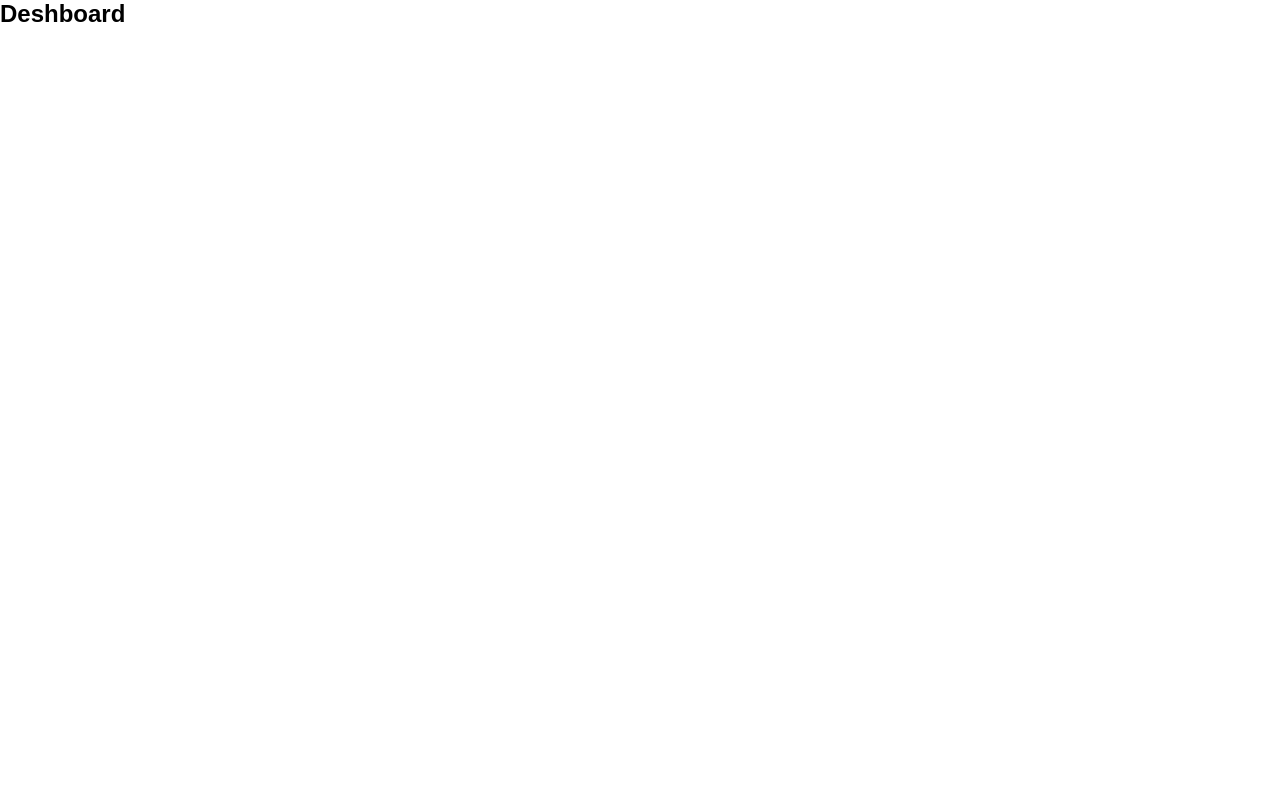
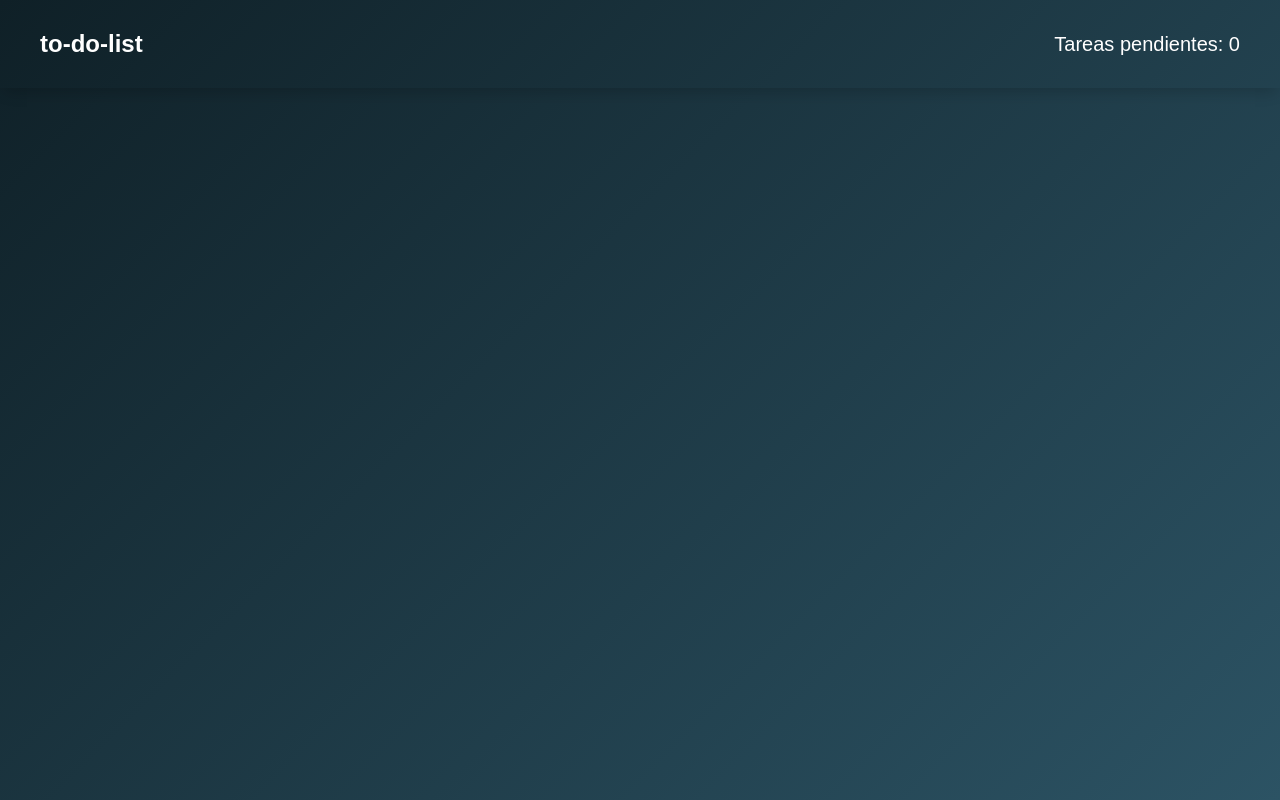
Before and after one commit to fogel98n/to-do-list, a plain HTML site: page page/deshboard.html in a window 1280 px wide. Drawn offline with Linux system fonts and the light colour scheme.

Commit message:
feat:header front-end terminado

```diff
--- a/components/header/header-component.js
+++ b/components/header/header-component.js
@@ -1,2 +1,16 @@
- export const header=document.createElement("header");
-header.className="header";
+export function Header() {
+  const header = document.createElement("header");
+  header.className = "header";
+
+  const titulo = document.createElement("h2");
+  titulo.className = "titulo";
+  titulo.textContent = "to-do-list";
+  header.appendChild(titulo);
+
+  const taresPendientes = document.createElement("p");
+  taresPendientes.className = "contenedor-tareas";
+  taresPendientes.textContent = "Tareas pendientes: 0";
+  header.appendChild(taresPendientes);
+
+  return header;
+}
--- a/config.css
+++ b/config.css
@@ -8,6 +8,7 @@ body, html {
   width: 100%;
   height: 100%;
   font-family: Arial, sans-serif;
+    background: linear-gradient(135deg, #0f2027, #2c5364);
 }
 
 .container {
--- a/page/deshboard.html
+++ b/page/deshboard.html
@@ -5,6 +5,7 @@
     <meta name="viewport" content="width=device-width, initial-scale=1.0">
     <title>Deshboard</title>
     <link rel="stylesheet" href="../config.css">
+    <link rel="stylesheet" href="../components/header/header-component.css">
 </head>
 <body>
     <main id="deshboard"></main>
--- a/vistas/deshboard-view.js
+++ b/vistas/deshboard-view.js
@@ -1,13 +1,11 @@
+import { Header } from "../components/header/header-component.js";
 export function deshboard(){
-    const deshboard=document.getElementById("deshboard")
     let section=document.createElement("section");
-    section.className="deshboard";
+    section.appendChild(Header());
+    return section;
+}
 
-    let h1=document.createElement("h1");
-    h1.textContent="Deshboard";
-    section.appendChild(h1);
-
-    return section
-
+const main = document.getElementById("deshboard");
+if (main) {
+    main.appendChild(deshboard());
 }
-document.body.appendChild(deshboard());
```
